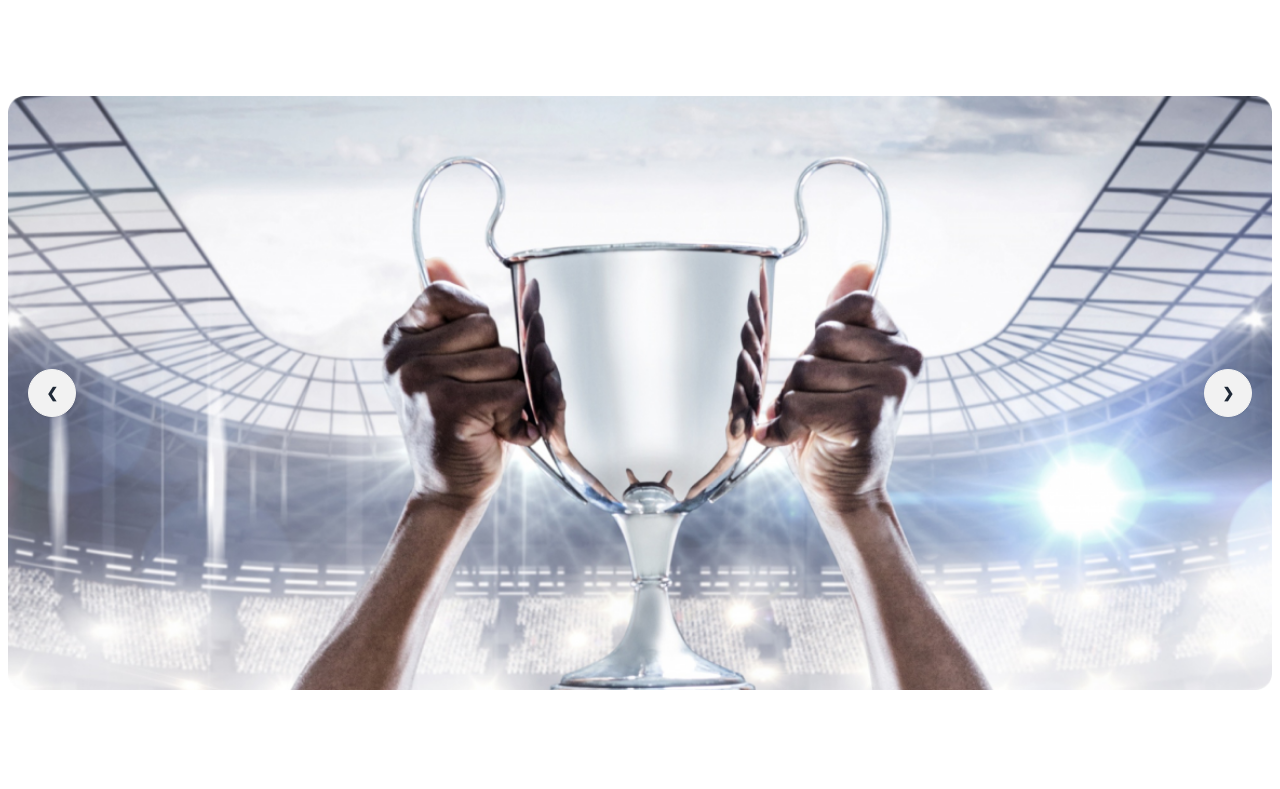
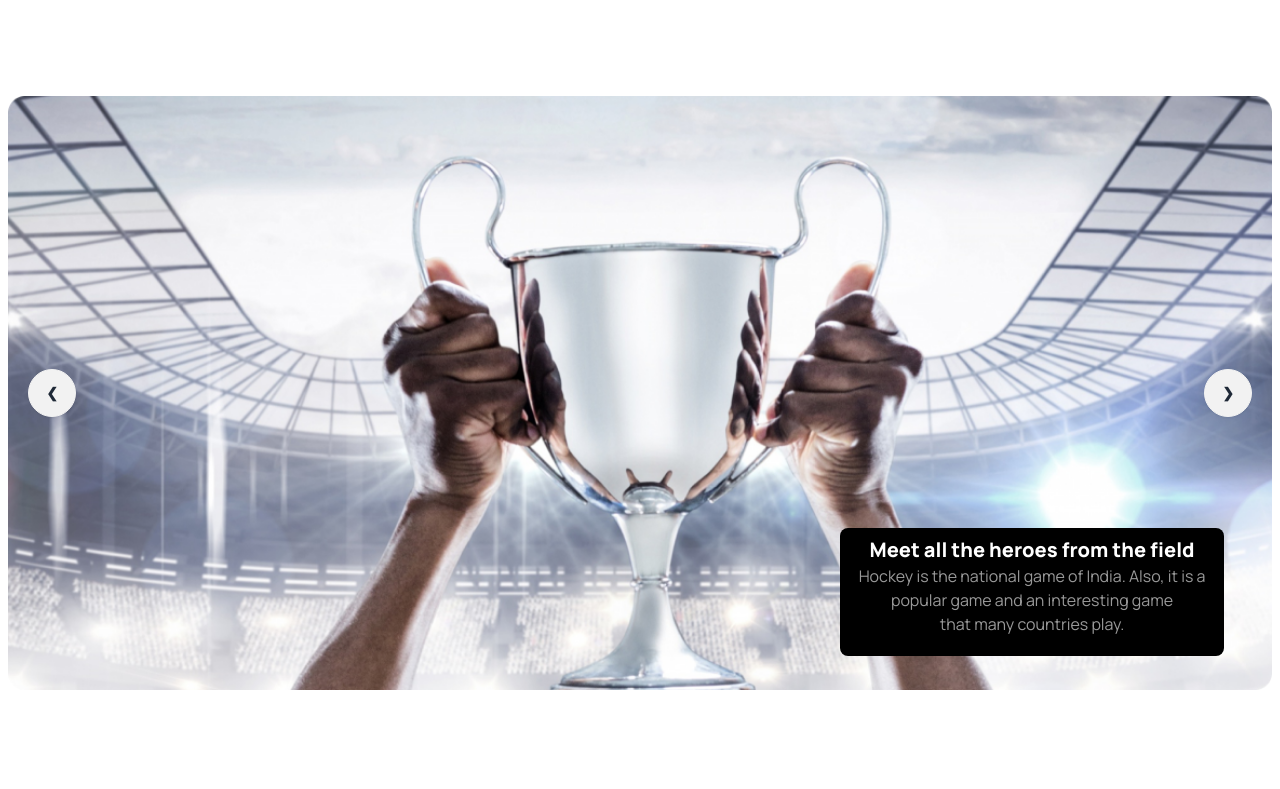
Before and after one commit to mddolarmahmud/Hockeys-repo, a plain HTML site: page index.html in a window 1280 px wide. Shown: the top 789 px of the page. Drawn offline with nearby package versions, Linux system fonts and the light colour scheme.

Commit message:
add a new meet badge

```diff
--- a/index.html
+++ b/index.html
@@ -29,7 +29,7 @@
 
     </header>
     <main class=" container mx-auto px-2">
-        <section class="my-24">
+        <section class="my-24 lg:relative">
             <div class="carousel w-full">
                 <div id="slide1" class="carousel-item relative w-full">
                     <img src="Images/1.png" class="w-full" />
@@ -45,6 +45,14 @@
                         <a href="#slide1" class="btn btn-circle">❯</a>
                     </div>
                 </div>
+            </div>
+            <!-- badge section  -->
+            <div
+                class="max-w-96 h-32 text-white bg-black rounded-lg text-center pt-2 mx-auto lg:absolute lg:bottom-10 lg:right-12">
+                <h2 class="text-xl font-extrabold">Meet all the heroes from the field</h2>
+                <p class="text-[#FFFFFF99]">Hockey is the national game of India. Also, it is a popular game and an
+                    interesting game <br>that
+                    many countries play.</p>
             </div>
         </section>
         <!-- Professional Hockeys Club section -->
```
